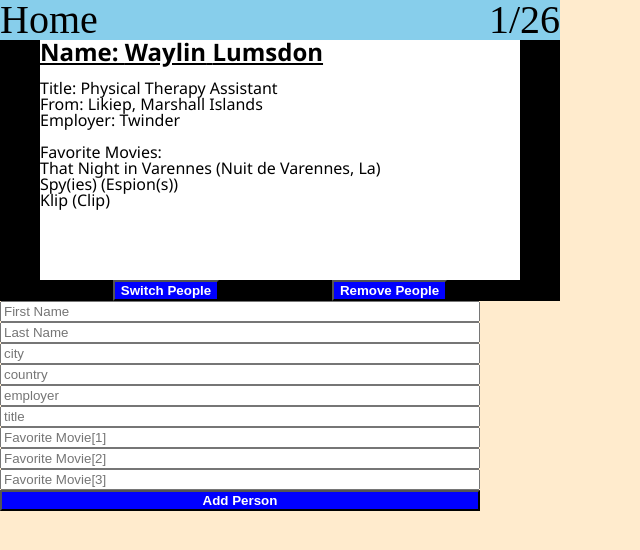
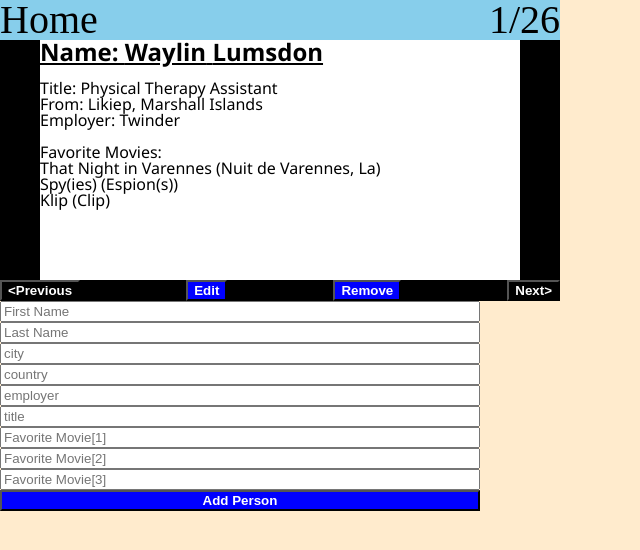
Before and after one commit to Most-Basic33/react-i-ii-afternoon2, a React (Create React App) app: page / in a window 1280 px wide. Shown: the top 550 px of the page, without its empty margins (0-640 px from the left). Built offline with nearby package versions, Linux system fonts and the light colour scheme.

Commit message:
The add Person adds a person to the array...but I can't display it ' '

```diff
--- a/src/App.css
+++ b/src/App.css
@@ -36,7 +36,21 @@ h1{
   text-decoration: underline;
 
 }
-button{
+.clear{
+  align-self: start;
+  background-color: black;
+  color: white;
+  font-weight: 800;
+}
+.buttons{
+ background-color: black;
+ width: 70vh;
+ display: flex;
+ justify-content: space-between;
+
+
+}
+.blued{
   background-color:blue;
   color: white;
   font-weight: 800;
--- a/src/App.js
+++ b/src/App.js
@@ -5,6 +5,7 @@ import Data from './Components/Data'
 import Card from './Components/Card'
 import Header from './Components/Header';
 import Form from './Components/Form';
+import Button from './Components/Button';
 
 
 
@@ -28,7 +29,11 @@ class App extends Component {
       counter:this.state.counter+1
     })
   }
-
+  handleMinus=e=>{
+    this.setState({
+      counter:this.state.counter-1
+    })
+  }
     handleClick=(e)=>{
      this.setState({
        counter:this.state.counter+1
@@ -42,6 +47,9 @@ class App extends Component {
       })
     }
    }
+   handleEdit=(e)=>{
+    alert('You pressed Edit, it does nothing, holla!')
+}
 
   render() {
     const { counter } = this.state
@@ -56,9 +64,8 @@ class App extends Component {
     <div className='app-container'>
       <Header count={counter} array={this.state.array} />
       <Card output={output}/>
-      <button onClick={(e)=> this.handleClick(e)}>Switch People</button>
-        <button onClick={()=>this.handleRemove(counter) }>Remove People</button>
         </div>
+        <Button handleEdit={this.handleEdit} handleMinus={this.handleMinus} handleClick={this.handleClick} handleRemove={this.handleRemove} counter={counter}/>
         <Form counter={counter}/>
        </section>
 
--- /dev/null
+++ b/src/Components/Button.js
@@ -0,0 +1,15 @@
+import React from 'react';
+
+const Button =(props)=>{
+    return(
+        <div className='buttons'>
+        <button onClick={(e)=> props.handleMinus(e)} className='clear'>{'<'}Previous</button>
+        <button className='blued' onClick={(e)=> props.handleEdit(e)}>Edit</button>
+          <button className='blued' onClick={()=>props.handleRemove(props.counter) }>Remove</button>
+          <button onClick={(e)=> props.handleClick(e)} className='clear'>Next{'>'}</button>
+          </div>
+    )
+
+
+}
+export default Button
--- a/src/Components/Form.js
+++ b/src/Components/Form.js
@@ -30,8 +30,7 @@ const {city,country,employer,title } = this.state
     })
 
 }
-//remove info as a parameter, and remove this.state from parmeter of addAppt
-//
+
 handleChage=(e)=>{
     console.log(e.target.value)
     this.setState({
@@ -124,7 +123,7 @@ render(){
                 value={this.state.name}
                 onChange={this.handleChage}
             />
-            <button>Add Person</button>
+            <button className='blued'>Add Person</button>
             {/* {console.log(this.state)}
             {console.log(this.state.newPerson)} */}
 
--- a/src/Components/Header.js
+++ b/src/Components/Header.js
@@ -1,5 +1,5 @@
  import  React  from 'react';
-import Data from './Data';
+
 
 
  const Header = (props) => {
```
